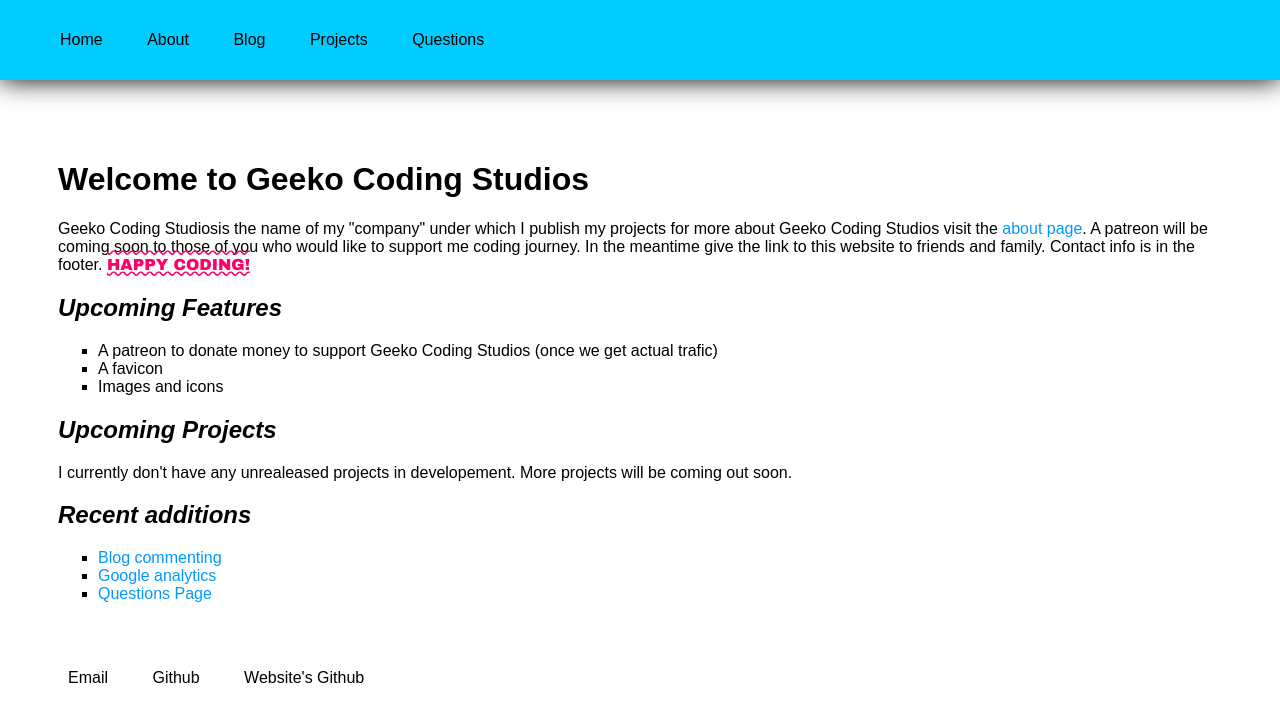
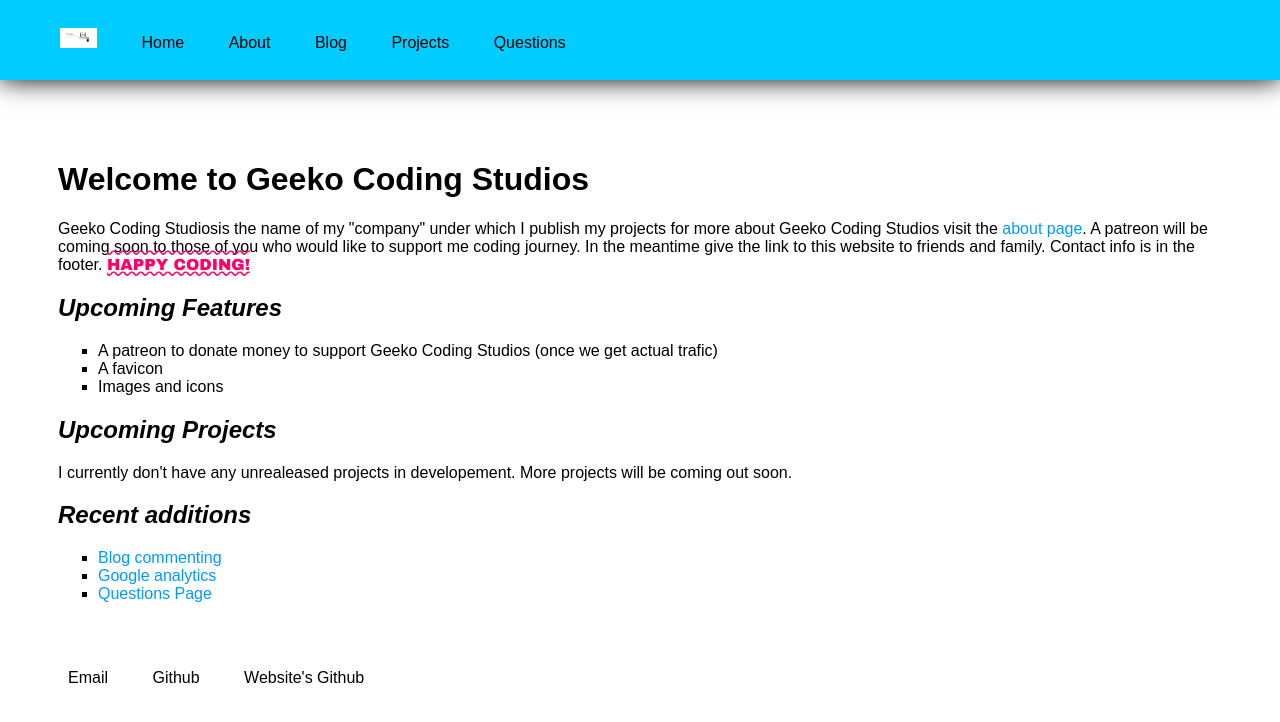
Before and after one commit to Geeko/geeko.github.io, a Jekyll site: the page built from index.html, in a window 1280 px wide. Shown: the top 722 px of the page. Built offline with Jekyll 4.4.1, drawn with Linux system fonts in a browser that asks for light colours.

Commit message:
Update default.html

```diff
--- a/_layouts/default.html
+++ b/_layouts/default.html
@@ -5,6 +5,7 @@
 		<header>
 			<nav>
 				<ul>
+					<li><img src="/geekoicon.png" height="20px"></li>
 					<li><a href="/">Home</a></li>
 					<li><a href="/about">About</a></li>
 					<li><a href="/blog">Blog</a></li>
```
